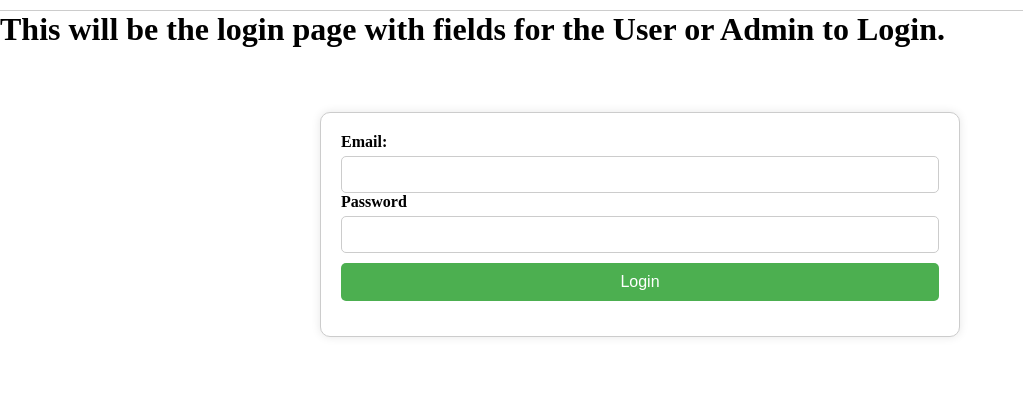
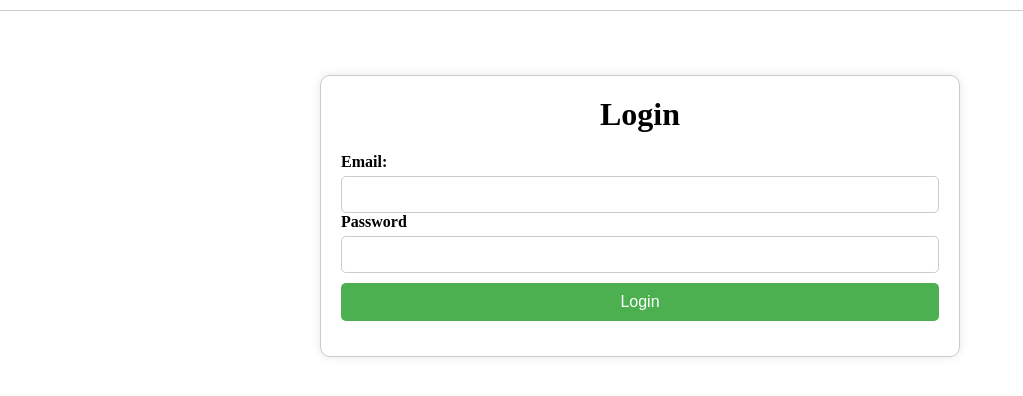
Before and after one commit to aZuh7/PowerOutagePortal, a Django app: page /login/ in a window 1280 px wide. Shown: the part 47-443 px from the top of the page, without its empty margins (0-1023 px from the left). Run offline with Django 5.2, Linux system fonts and the light colour scheme; some libraries are stand-ins or nearby versions.

Commit message:
Fixed one heading

```diff
--- a/POP/templates/users/login.html
+++ b/POP/templates/users/login.html
@@ -10,9 +10,9 @@
 </head>
 <body>
     {% include 'navbar.html' %}
-    <h1>This will be the login page with fields for the User or Admin to Login.</h1>
 
     <form class="form-container" method="POST">
+        <h1>Login</h1>
         {% csrf_token %}
         <div class="form-group">
             <label for="email">Email:</label>
```
Also changed, not shown: POP/db.sqlite3.
